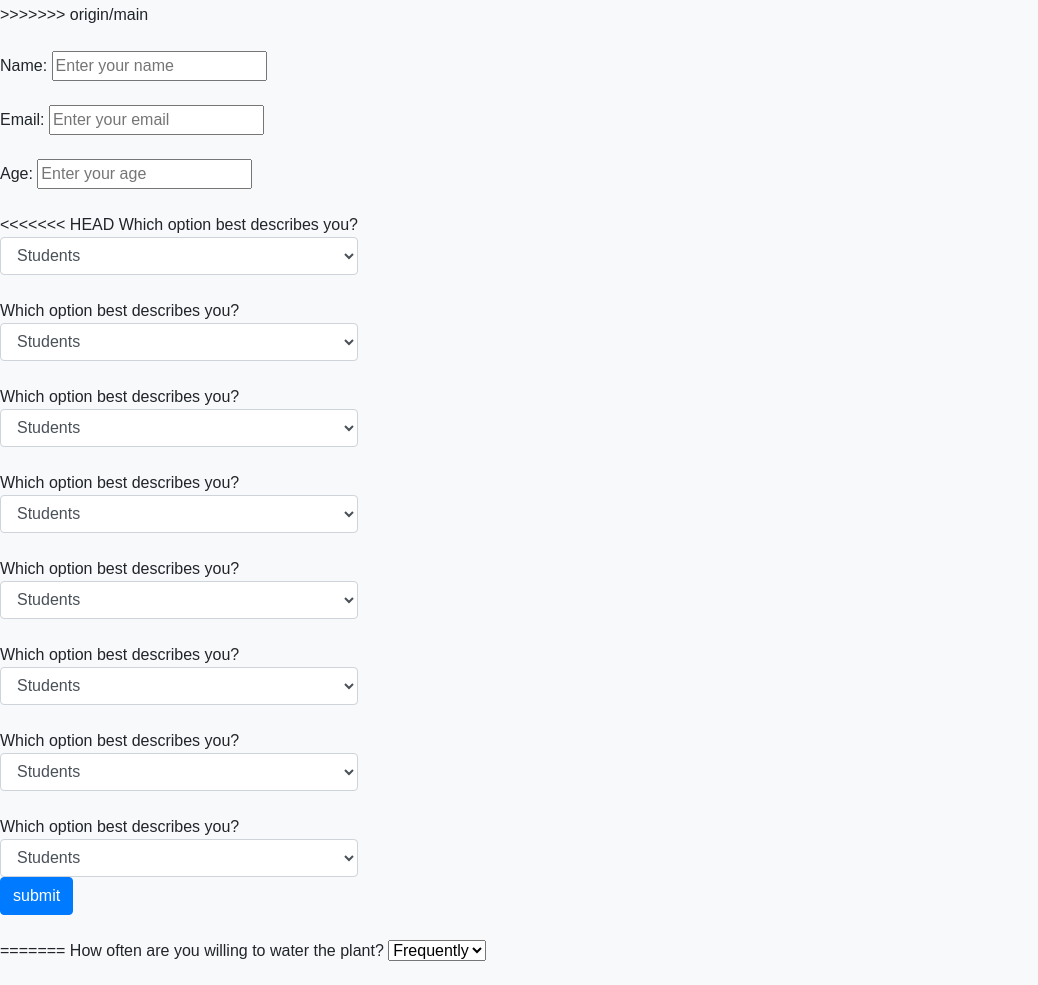
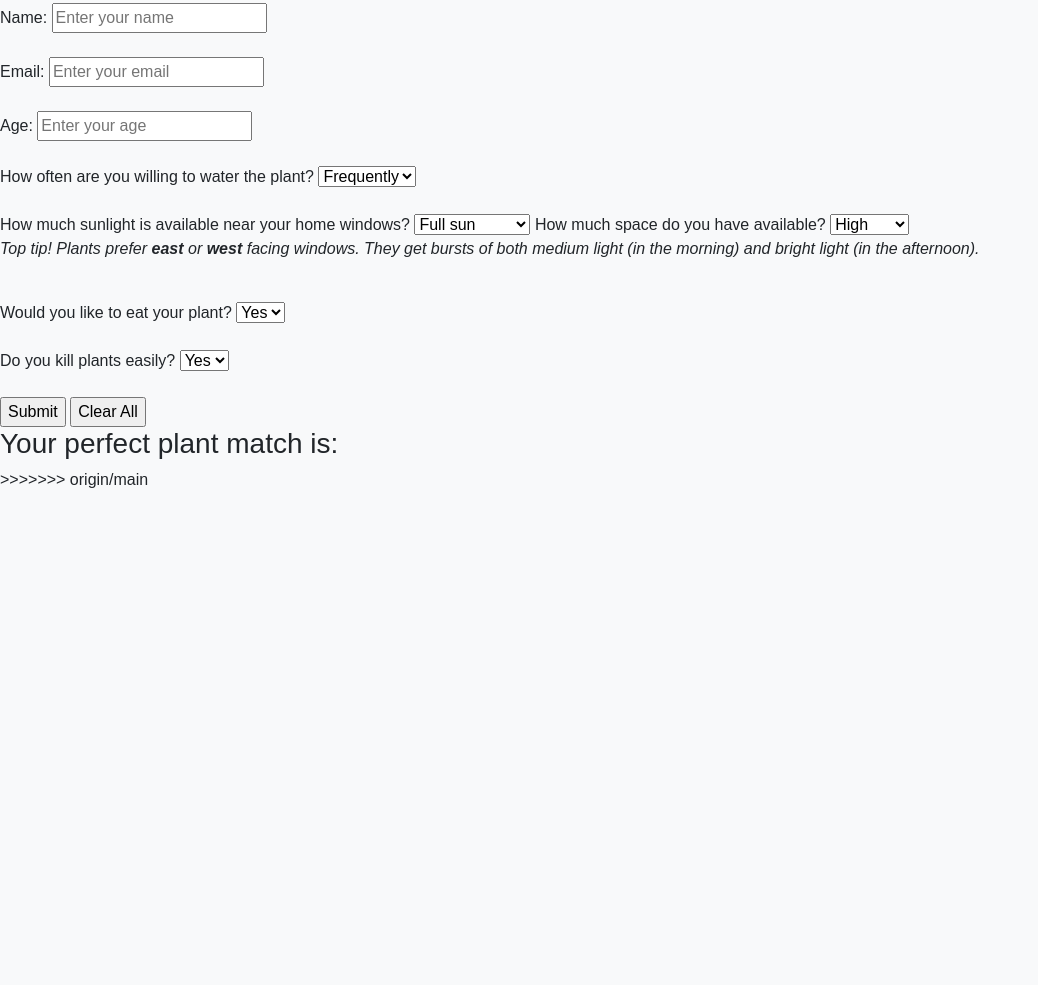
Before and after one commit to EricaNeilson/workExperienceHackathon, a plain HTML site: page Questionnaire.html in a window 1280 px wide. Shown: the part 255-1240 px from the top of the page, without its empty margins (0-1038 px from the left). After the commit the page ends 800 px from the top, so only its background shows below. Drawn offline with nearby package versions, Linux system fonts and the light colour scheme.

Commit message:
Update Questionnaire.html

```diff
--- a/Questionnaire.html
+++ b/Questionnaire.html
@@ -1,4 +1,4 @@
-<<<<<<< HEAD
+
 <!DOCTYPE html>
 <html lang="en">
 <head>
@@ -10,7 +10,6 @@
 </head>
 <h1> Survey Form</h1>
 <fieldset id="field container">
-=======
 
 
     <link href="https://stackpath.bootstrapcdn.com/bootstrap/4.5.2/css/bootstrap.min.css" rel="stylesheet">
@@ -52,77 +51,6 @@
     <br/>
     </div>
     <div class="describe">
-<<<<<<< HEAD
-    Which option best describes you?
-    <select class="form-control form-select">
-            <option>Students</option>
-      <otion>Intern</option>
-      <option>Professional</option>
-      <option>Other</option>
-    </select>
-    <br>
-    Which option best describes you?
-    <select class="form-control">
-            <option>Students</option>
-      <otion>Intern</option>
-      <option>Professional</option>
-      <option>Other</option>
-    </select>
-    <br>
-    Which option best describes you?
-    <select class="form-control">
-            <option>Students</option>
-      <otion>Intern</option>
-      <option>Professional</option>
-      <option>Other</option>
-    </select>
-    <br>
-    Which option best describes you?
-    <select class="form-control">
-            <option>Students</option>
-      <otion>Intern</option>
-      <option>Professional</option>
-      <option>Other</option>
-    </select>
-    <br>
-    Which option best describes you?
-    <select class="form-control">
-            <option>Students</option>
-      <otion>Intern</option>
-      <option>Professional</option>
-      <option>Other</option>
-    </select>
-    <br>
-    Which option best describes you?
-    <select class="form-control">
-            <option>Students</option>
-      <otion>Intern</option>
-      <option>Professional</option>
-      <option>Other</option>
-    </select>
-    <br>
-    Which option best describes you?
-    <select class="form-control">
-            <option>Students</option>
-      <otion>Intern</option>
-      <option>Professional</option>
-      <option>Other</option>
-    </select>
-    <br>
-    Which option best describes you?
-    <select class="form-control">
-            <option>Students</option>
-      <otion>Intern</option>
-      <option>Professional</option>
-      <option>Other</option>
-    </select>
-    <button class="btn btn-primary">submit</button>
-
-    </div>
-    </label>
-</form>
-</html>
-=======
     How often are you willing to water the plant?
     <select id="maintenance">
       <option>Frequently</option>
@@ -166,6 +94,7 @@
     <input type="reset" value="Clear All">
     <h3>Your perfect plant match is:</h3>
 </div>
+  </html>
 
 
 >>>>>>> origin/main
```
